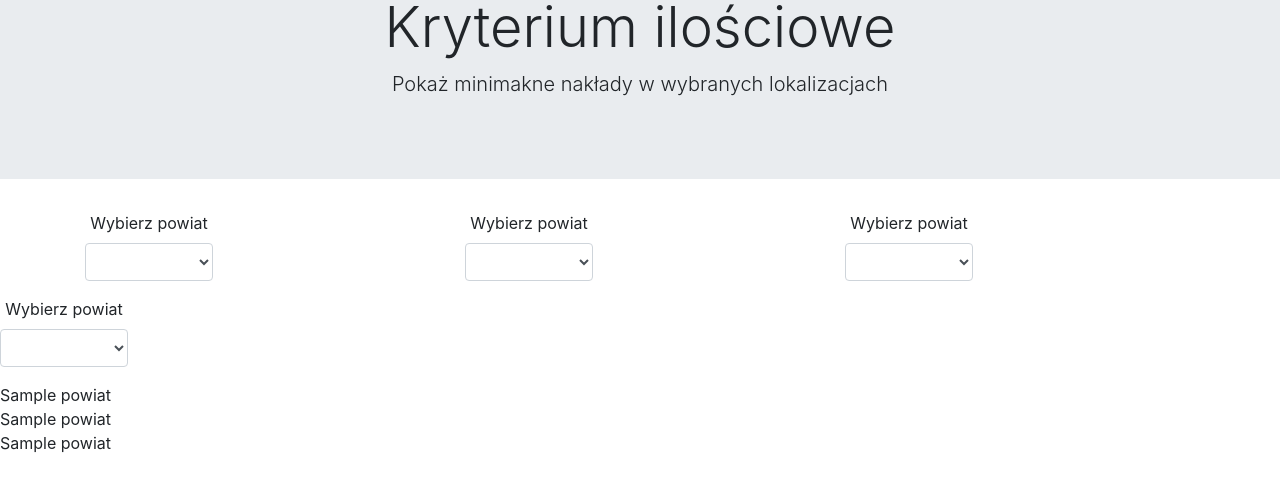
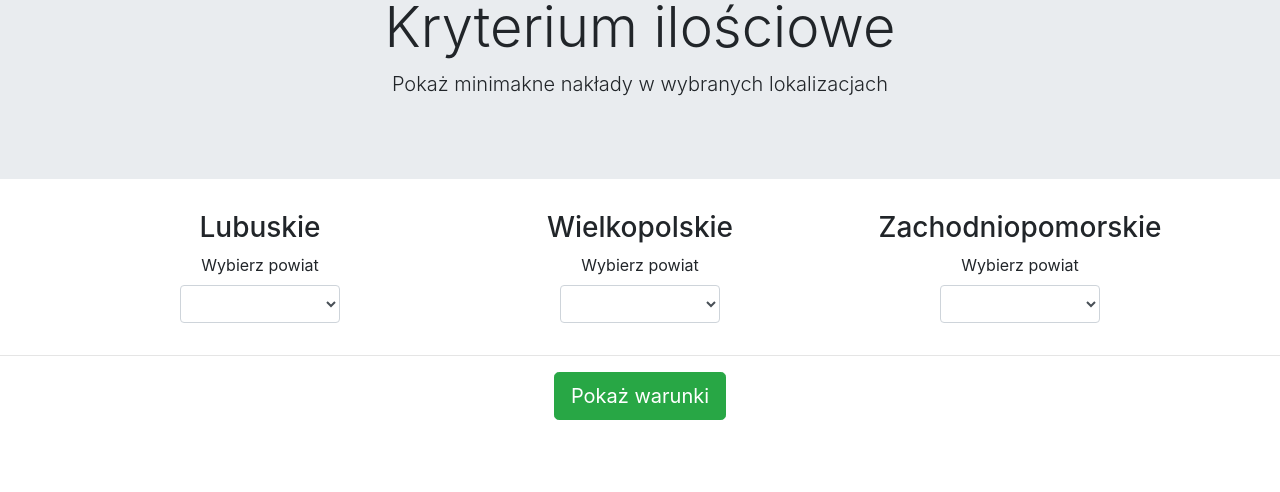
Before and after one commit to keybipl/flaskDISTRICTS, a Flask app: template templates/index.html in a window 1280 px wide. Shown: the part 169-661 px from the top of the page. Run offline with Flask 2, Linux system fonts and the light colour scheme; the template is opened without the code that fills it: most values are stand-ins (such as "Sample title", 1, 10 or a date in 2020); some libraries are stand-ins or nearby versions.

Commit message:
2109 g.15:31

```diff
--- a/templates/index.html
+++ b/templates/index.html
@@ -8,7 +8,7 @@
     <title>Wsparcie</title>
 
 <body>
-
+<form>
  <div class="container">
   <div class="row">
     <div class="col-sm-4" style="text-align: center">
@@ -36,12 +36,13 @@
   <div class="row">
 
       <!--KOLUMNA1-->
-    <div class="col-sm">
+    <div class="col-sm" align="center">
+    <h3 style="text-align: center" >Lubuskie</h3>
 
-            <div class="form-group" style="width: 8rem; text-align: center">
+            <div class="form-group" style="width: 10rem; text-align: center">
 
              <label for="exampleFormControlSelect1">Wybierz powiat</label>
-    <select class="form-control" id="exampleFormControlSelect1" name="powiatl" required>
+    <select class="form-control" id="exampleFormControlSelect1" name="powiatl">
         <option></option>
         {% for powiat in lubuskie_powiaty %}
       <option>{{ powiat.powiat }}</option>
@@ -52,12 +53,13 @@
     </div>
 
             <!--KOLUMNA2-->
-    <div class="col-sm">
+    <div class="col-sm" align="center">
+    <h3 style="text-align: center">Wielkopolskie</h3>
 
-                    <div class="form-group" style="width: 8rem; text-align: center">
+                    <div class="form-group" style="width: 10rem; text-align: center">
 
              <label for="exampleFormControlSelect1">Wybierz powiat</label>
-    <select class="form-control" id="exampleFormControlSelect1" name="powiatw" required>
+    <select class="form-control" id="exampleFormControlSelect1" name="powiatw">
         <option></option>
         {% for powiat in wielkopolskie_powiaty %}
       <option>{{ powiat.powiat }}</option>
@@ -68,12 +70,13 @@
     </div>
 
             <!--KOLUMNA3-->
-    <div class="col-sm">
+    <div class="col-sm" align="center">
+    <h3 style="text-align: center">Zachodniopomorskie</h3>
 
-        <div class="form-group" style="width: 8rem; text-align: center">
+        <div class="form-group" style="width: 10rem; text-align: center">
 
              <label for="exampleFormControlSelect1">Wybierz powiat</label>
-    <select class="form-control" id="exampleFormControlSelect1" name="powiatz" required>
+    <select class="form-control" id="exampleFormControlSelect1" name="powiatz">
         <option></option>
         {% for powiat in zachodniopomorskie_powiaty %}
       <option>{{ powiat.powiat }}</option>
@@ -85,33 +88,14 @@
   </div>
 </div>
 
+<hr />
+         <p style="text-align: center"> <button type="submit" style="text-align: center"
+                                                class="btn btn-success btn-lg">
+             Pokaż warunki</button>
+   </p>
 
 
-    <div class="form-group" style="width: 8rem; text-align: center">
-
-             <label for="exampleFormControlSelect1">Wybierz powiat</label>
-    <select class="form-control" id="exampleFormControlSelect1" name="powiatl" required>
-        <option></option>
-        {% for powiat in lubuskie_powiaty %}
-      <option>{{ powiat.powiat }}</option>
-        {% endfor %}
-    </select>
-    </div>
-
-
-
-{% for powiat in lubuskie_powiaty %}
-{{ powiat.powiat }}
-{% endfor %}
-<br/>
-{% for powiat in wielkopolskie_powiaty %}
-{{ powiat.powiat }}
-{% endfor %}
-<br/>
-{% for powiat in zachodniopomorskie_powiaty %}
-{{ powiat.powiat }}
-{% endfor %}
-
+</form>
 
 
 <script src="https://code.jquery.com/jquery-3.5.1.slim.min.js"
```
